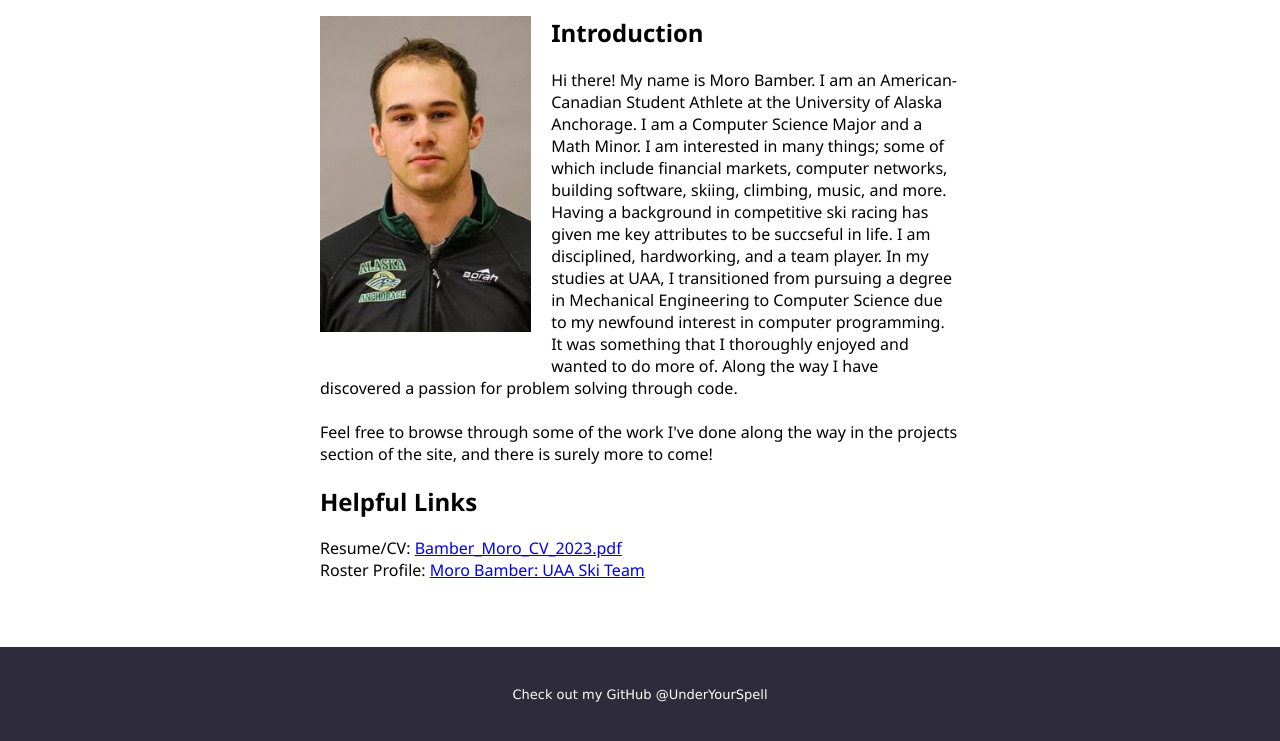
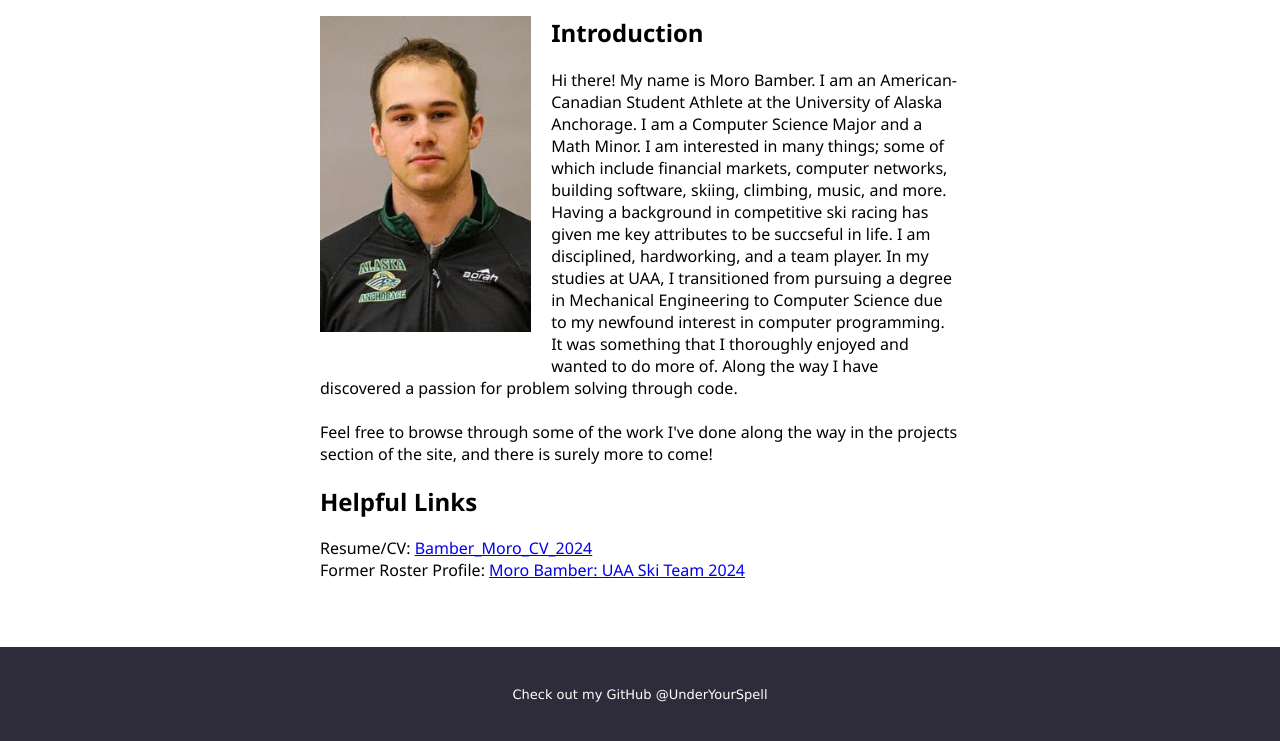
Before and after one commit to UnderYourSpell/UnderYourSpell.github.io, a plain HTML site: page index.html in a window 1280 px wide. Shown: the part 489-1230 px from the top of the page. Drawn offline with Linux system fonts and the light colour scheme.

Commit message:
updated resume

```diff
--- a/index.html
+++ b/index.html
@@ -40,9 +40,9 @@
             Helpful Links
         </h2>
         <p>
-            Resume/CV: <a href="resources/Bamber_Moro_CV_2023.pdf" download>Bamber_Moro_CV_2023.pdf </a>
+            Resume/CV: <a href="resources/BamberCV2024_1.pdf" download>Bamber_Moro_CV_2024</a>
             <br>
-            Roster Profile: <a href="https://goseawolves.com/sports/skiing/roster/moro-bamber/7118">Moro Bamber: UAA Ski Team</a>
+            Former Roster Profile: <a href="https://goseawolves.com/sports/skiing/roster/moro-bamber/7118">Moro Bamber: UAA Ski Team 2024</a>
         </p>
     </section>
     <footer>
```
Also changed, not shown: 1 other file.
